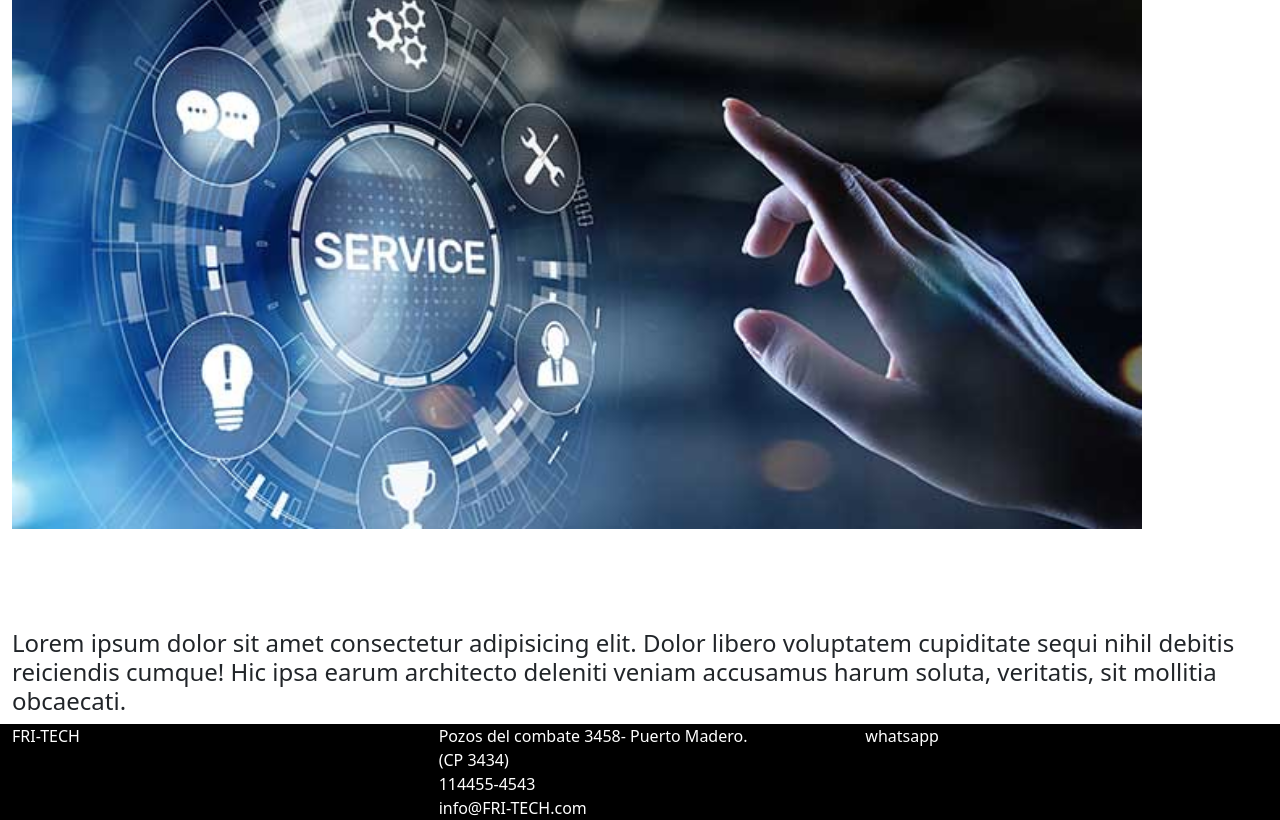
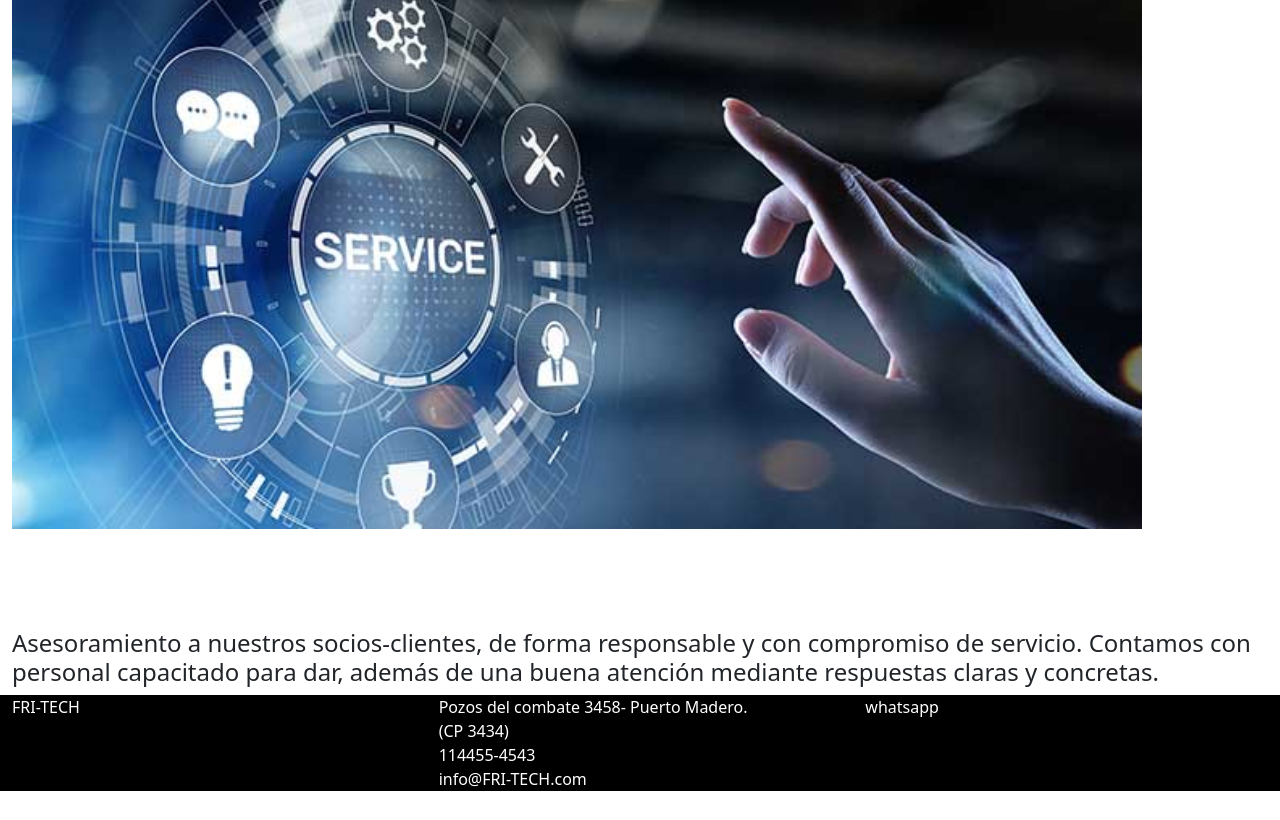
Before and after one commit to sepilrat/PreEntrega3-Rossi, a plain HTML site: page index.html in a window 1280 px wide. Shown: the part 987-1807 px from the top of the page. After the commit the page ends 1778 px from the top, so only its background shows below. Drawn offline with nearby package versions, Linux system fonts and the light colour scheme.

Commit message:
actualizacion del index

```diff
--- a/index.html
+++ b/index.html
@@ -146,9 +146,8 @@
                 </div>
 
                 <div id="caption_servicio">
-                    <h4>Lorem ipsum dolor sit amet consectetur adipisicing elit. Dolor libero voluptatem cupiditate
-                        sequi nihil debitis reiciendis cumque! Hic ipsa earum architecto deleniti veniam accusamus harum
-                        soluta, veritatis, sit mollitia obcaecati. </h4>
+                    <h4>Asesoramiento a nuestros socios-clientes, de forma responsable y con compromiso de servicio.
+                        Contamos con personal capacitado para dar, además de una buena atención mediante respuestas claras y concretas. </h4>
                 </div>
             </div>
         </div>
```
